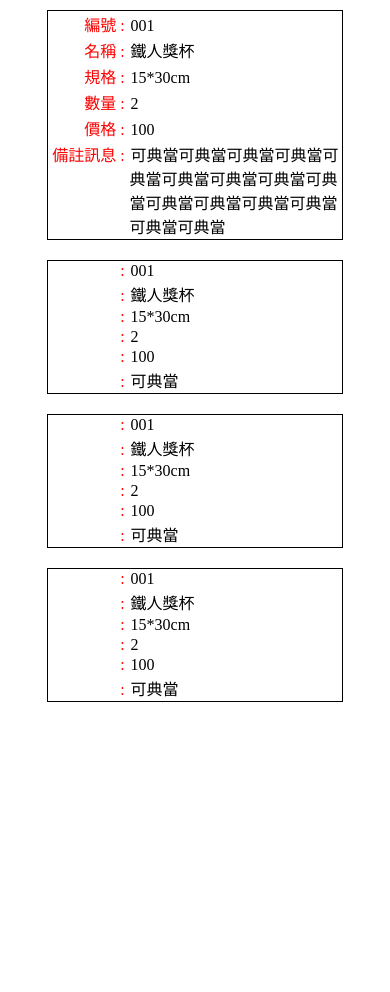
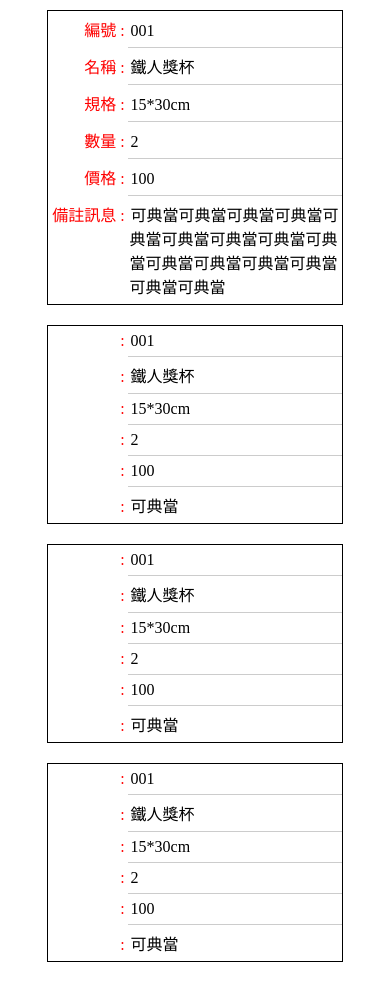
Before and after one commit to benlin-learn/CSS_layout_practice, a plain HTML site: page CSS_rwd_table/01.html in a window 390 px wide. Before the commit the page ends 844 px from the top, so only its background shows below. Drawn offline with Linux system fonts and the light colour scheme.

Commit message:
add bottom line

```diff
--- a/CSS_rwd_table/01.html
+++ b/CSS_rwd_table/01.html
@@ -35,15 +35,23 @@
           border: none;
           margin-left: 5em;
           text-indent: -5.3em;
+          padding-top: 6px;
+          padding-bottom: 6px;
+        }
+        .rwd-table td + td {
+          border-top: 1px solid #ccc;
         }
         .rwd-table td::before {
           content: attr(data-title) ' : ';
           color: #f00;
+
           display: inline-block;
           /* inline block 有 block 特性才能設定寬度 */
           width: 5em;
+
           text-align: right;
           padding-right: 6px;
+          /* vertical-align: bottom; */
         }
       }
     </style>
```
